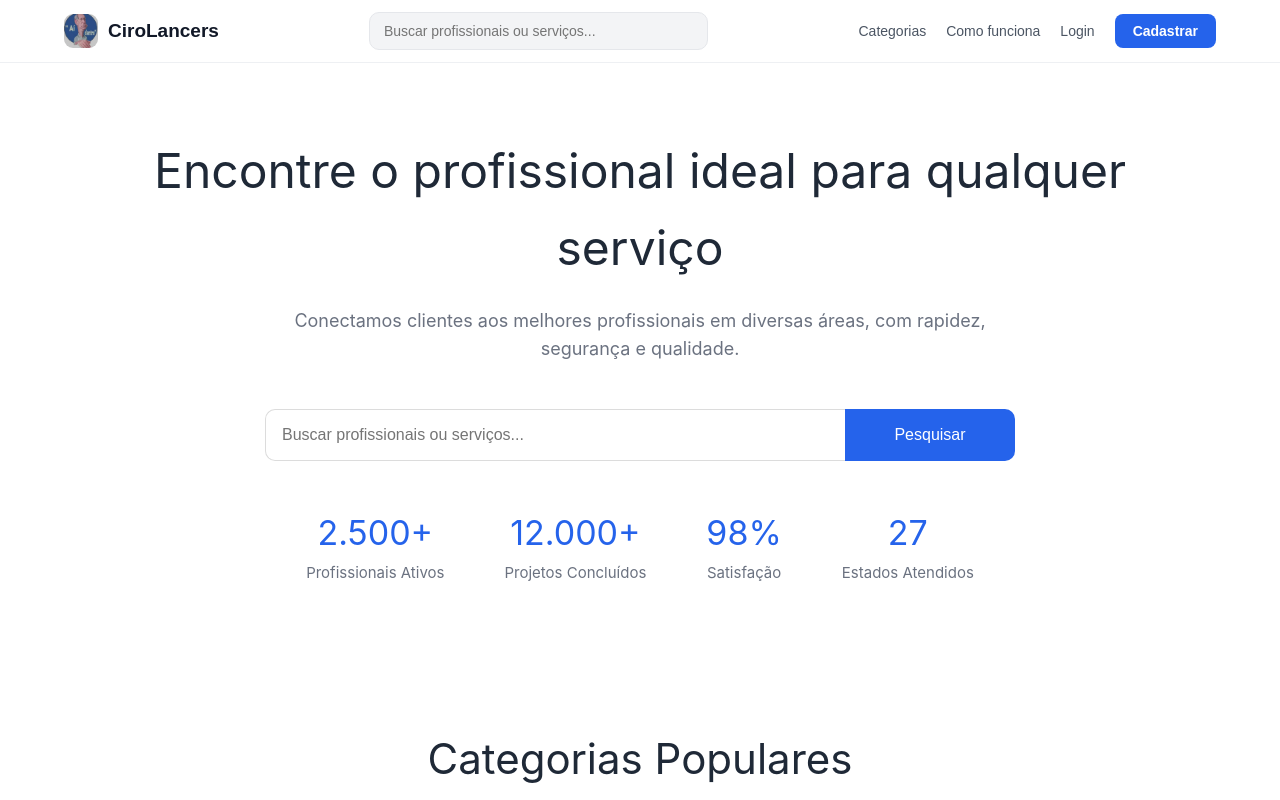
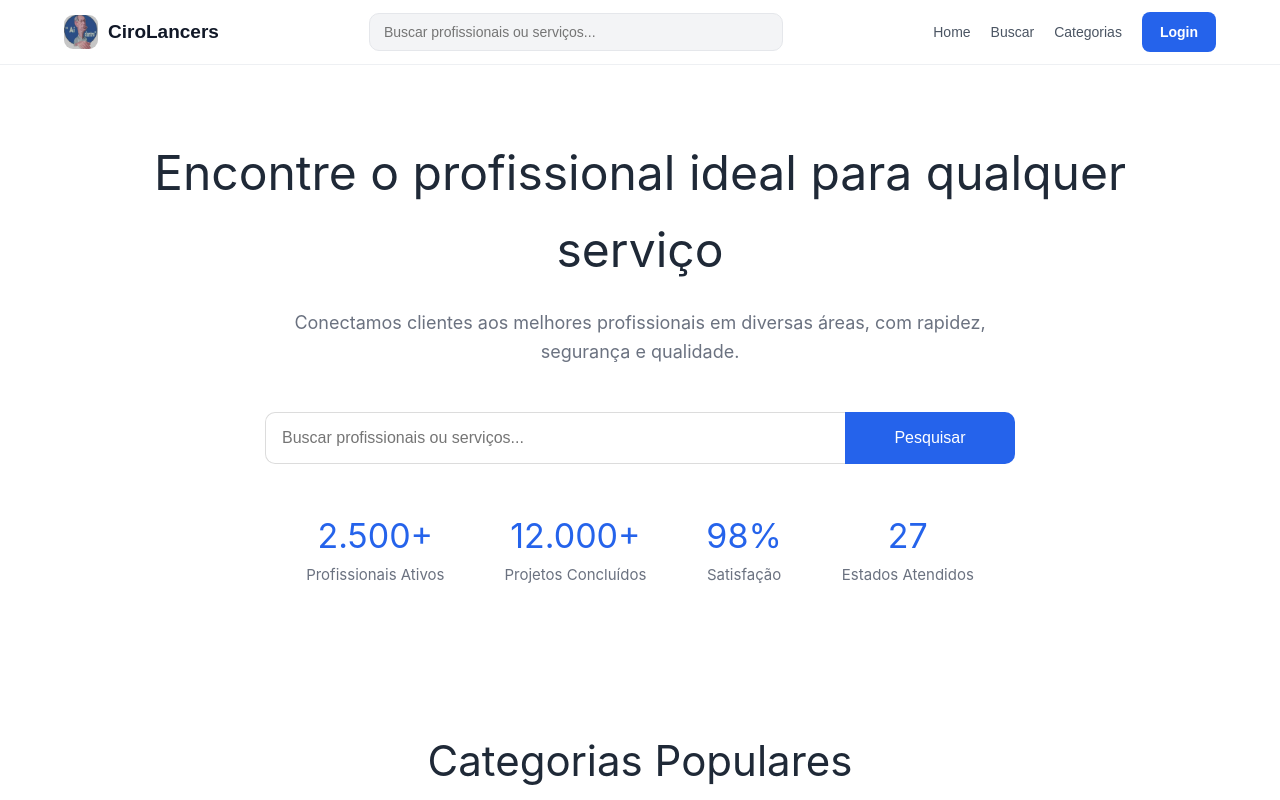
Before and after one commit to Hackatonn-2026/Hackaton2026, a Vue app: page / in a window 1280 px wide. Shown: the top 800 px of the page. Built offline with nearby package versions, Linux system fonts and the light colour scheme.

Commit message:
new:navbar; plus:implementação no header

```diff
--- a/src/components/NavbarView.vue
+++ b/src/components/NavbarView.vue
@@ -1,17 +1,40 @@
 <template>
+  <nav class="nav-links">
+    <RouterLink to="/" class="nav-link">Home</RouterLink>
+    <RouterLink to="/buscar" class="nav-link">Buscar</RouterLink>
+    <RouterLink to="/categorias" class="nav-link">Categorias</RouterLink>
+    <RouterLink to="/login" class="nav-link login-link">Login</RouterLink>
+  </nav>
+</template>
 
-<nav>
+<style scoped>
+.nav-links {
+  display: flex;
+  align-items: center;
+  gap: 20px;
+}
 
-<h2>FreelaHub</h2>
+.nav-link {
+  color: #4b5563;
+  text-decoration: none;
+  font-size: 14px;
+  transition: color 0.2s ease;
+}
 
-<router-link to="/">Home</router-link>
+.nav-link:hover {
+  color: #2563eb;
+}
 
-<router-link to="/buscar">Buscar</router-link>
+.login-link {
+  background: #2563eb;
+  color: #fff;
+  padding: 9px 18px;
+  border-radius: 8px;
+  font-weight: bold;
+}
 
-<router-link to="/categorias">Categorias</router-link>
-
-<router-link to="/login">Login</router-link>
-
-</nav>
-
-</template>
+.login-link:hover {
+  background: #1d4ed8;
+  color: #fff;
+}
+</style>
--- a/src/layout/AppHeader.vue
+++ b/src/layout/AppHeader.vue
@@ -27,18 +27,13 @@
       </ul>
     </div>
 
-    <nav class="nav-links">
-      <RouterLink to="/categorias" class="nav-link">Categorias</RouterLink>
-      <a href="#como-funciona" class="nav-link">Como funciona</a>
-      <a href="#login" class="nav-link login-link">Login</a>
-      <BaseButton class="cadastrar-btn">Cadastrar</BaseButton>
-    </nav>
+    <NavbarView />
   </header>
 </template>
 
 <script setup>
 import { ref, computed } from 'vue'
-import Button from '@/components/Button.vue'
+import NavbarView from '@/components/NavbarView.vue'
 
 const profissionais = [
   'Eletricista residencial',
```
